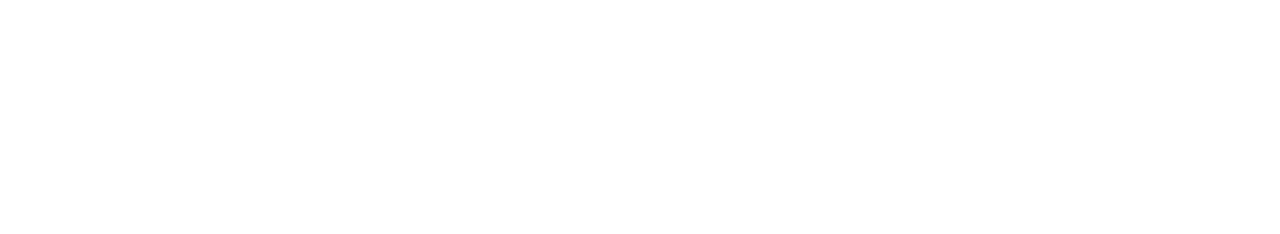
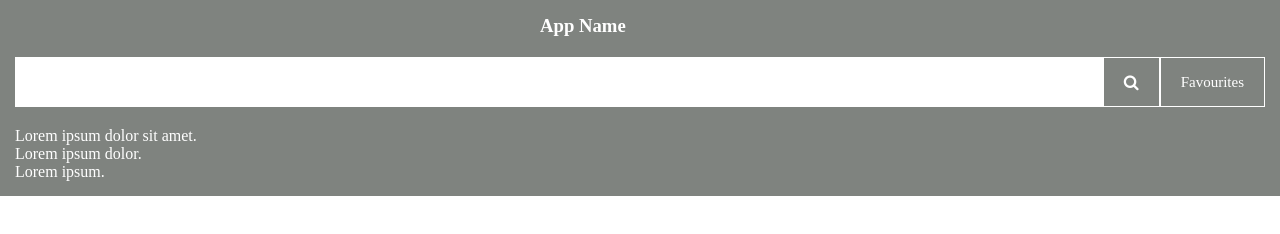
Before and after one commit to lsst25/tatar-trainee-js-app, a website: page index.html in a window 1280 px wide. Drawn offline with Linux system fonts and the light colour scheme.

Commit message:
Create a basic home page

```diff
--- a/app.js
+++ b/app.js
@@ -0,0 +1,3 @@
+
+
+console.log('hi')
--- a/index.html
+++ b/index.html
@@ -5,9 +5,31 @@
     <meta name="viewport"
           content="width=device-width, user-scalable=no, initial-scale=1.0, maximum-scale=1.0, minimum-scale=1.0">
     <meta http-equiv="X-UA-Compatible" content="ie=edge">
-    <title>Document</title>
+    <link rel="stylesheet" href="style.css">
+    <link rel="stylesheet" href="https://cdnjs.cloudflare.com/ajax/libs/font-awesome/4.7.0/css/font-awesome.min.css">
+    <title>My App</title>
 </head>
 <body>
+    <header>
+        <h3 class="app-name">App Name</h3>
 
+        <nav class="header_nav">
+            <fieldset class="header_nav_input_field">
+                <input type="text">
+                <i class="fa fa-search"></i>
+            </fieldset>
+            <button type="button" class="favourites_btn">Favourites</button>
+        </nav>
+        <div class="recent_searches">
+            <ul>
+                <li>Lorem ipsum dolor sit amet.</li>
+                <li>Lorem ipsum dolor.</li>
+                <li>Lorem ipsum.</li>
+            </ul>
+        </div>
+
+    </header>
+
+    <script src="app.js"></script>
 </body>
 </html>
--- a/package.json
+++ b/package.json
@@ -7,5 +7,8 @@
     "test": "echo \"Error: no test specified\" && exit 1"
   },
   "author": "Tatar Yurii",
-  "license": "ISC"
+  "license": "ISC",
+  "dependencies": {
+    "normalize.css": "^8.0.1"
+  }
 }
--- /dev/null
+++ b/style.css
@@ -0,0 +1,72 @@
+* {
+    box-sizing: border-box;
+    margin: 0;
+    padding: 0;
+    list-style: none;
+}
+
+header {
+    padding: 15px;
+    background-color: #7f837f;
+    color: white;
+}
+
+fieldset {
+    border: 0;
+    padding: 0;
+    margin: 0;
+    min-width: 0;
+}
+
+button {
+    border: none;
+    outline: none;
+}
+
+.app-name {
+    width: 200px;
+    margin: 0 auto 20px;
+}
+
+.header_nav {
+    display: flex;
+    flex-flow: row nowrap;
+    justify-content: space-between;
+    height: 50px;
+    margin-bottom: 20px;
+}
+
+.header_nav_input_field {
+    display: flex;
+    flex-flow: row nowrap;
+    align-items: stretch;
+    flex-grow: 1;
+}
+
+.header_nav_input_field input {
+    outline: none;
+    border: 1px solid white;
+    border-right: none;
+    background-color: white;
+    flex-grow: 1;
+    font-size: 25px;
+    padding: 5px;
+}
+
+.header_nav_input_field i {
+    min-width: 50px;
+    padding: 5px 20px;
+    display: flex;
+    align-items: center;
+    border: 1px solid white;
+    border-left: none;
+}
+
+.favourites_btn {
+    font-family: inherit;
+    font-size: 15px;
+    color: white;
+    background-color: #7f837f;
+    padding: 5px 20px;
+    border: 1px solid white;
+}
```
Also changed, not shown: index.css (deleted), 1 other file.
